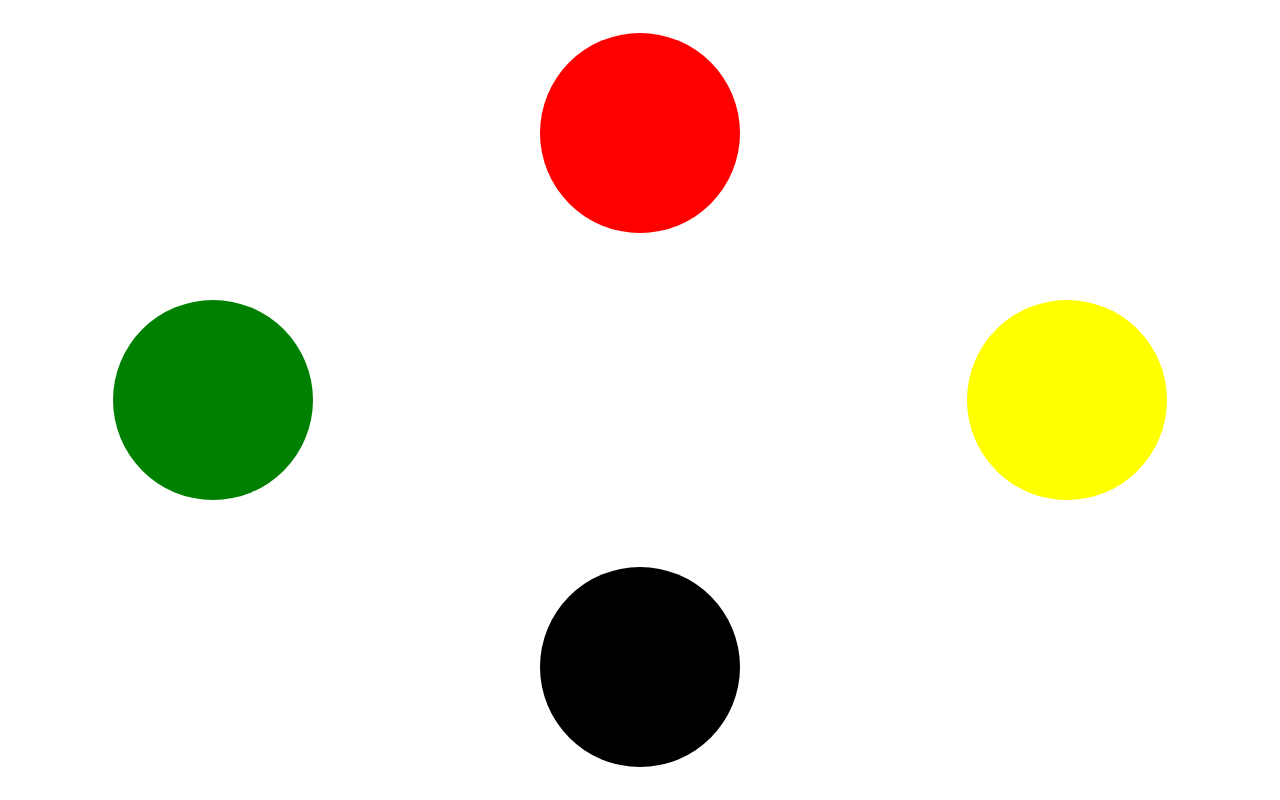
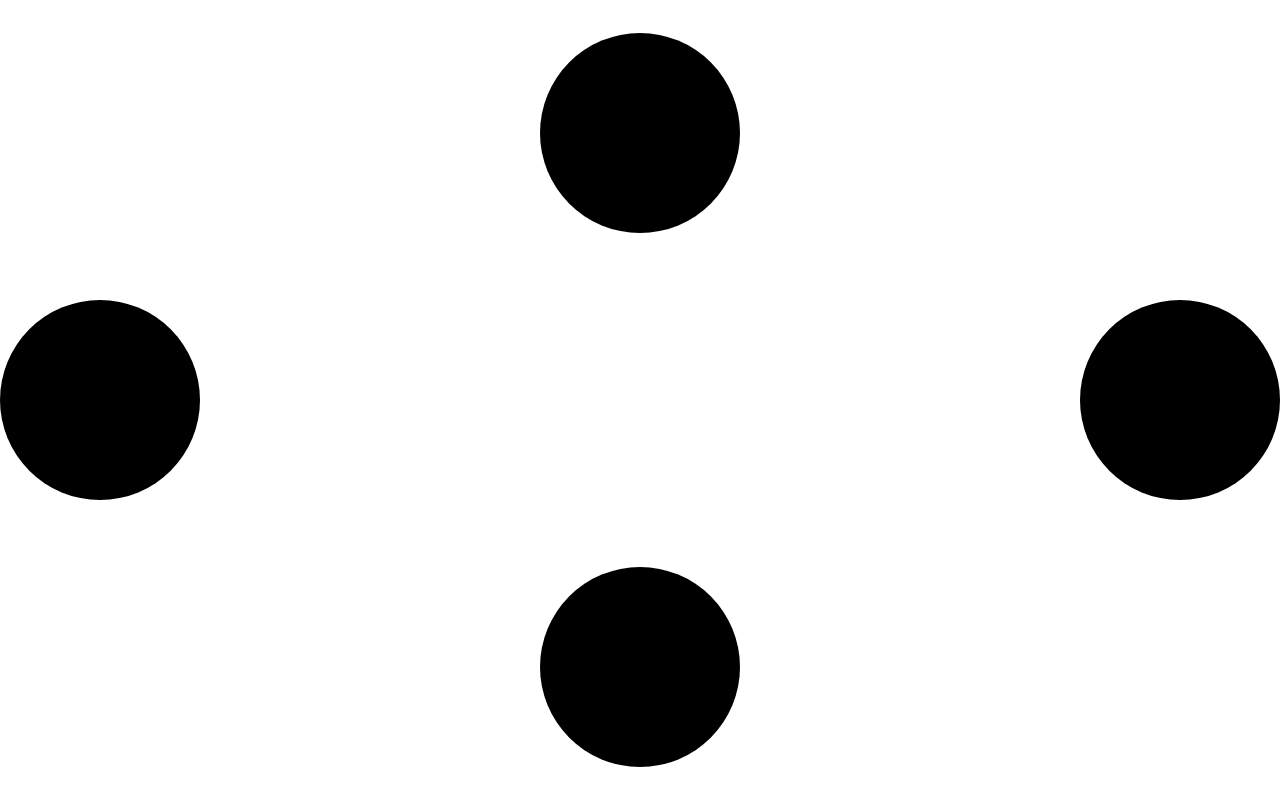
Before and after one commit to sosan/proyecto_variadito, a plain HTML site: page index.html in a window 1280 px wide. Drawn offline with Linux system fonts and the light colour scheme.

Commit message:
better position

```diff
--- a/css/index.css
+++ b/css/index.css
@@ -40,7 +40,7 @@ body
 .redondo1
 {
     grid-area: a;
-    background-color: red;
+    background-color: black;
 
 
 }
@@ -48,7 +48,8 @@ body
 .redondo2
 {
     grid-area: i;
-    background-color: green;
+    background-color: black;
+    justify-self: flex-start;
 
 }
 
@@ -56,7 +57,8 @@ body
 .redondo3
 {
     grid-area: d;
-    background-color: yellow;
+    background-color: black;
+    justify-self: flex-end;
 
 }
 
@@ -76,16 +78,16 @@ body
 
 .redondo2:hover
 {
-    background-color: blue;
+    background-color: rgb(172, 12, 12);
 }
 
 
 .redondo3:hover
 {
-    background-color: blue;
+    background-color: rgb(29, 114, 25);
 }
 
 .redondo4:hover
 {
-    background-color: blue;
+    background-color: rgb(225, 212, 38);
 }
```
